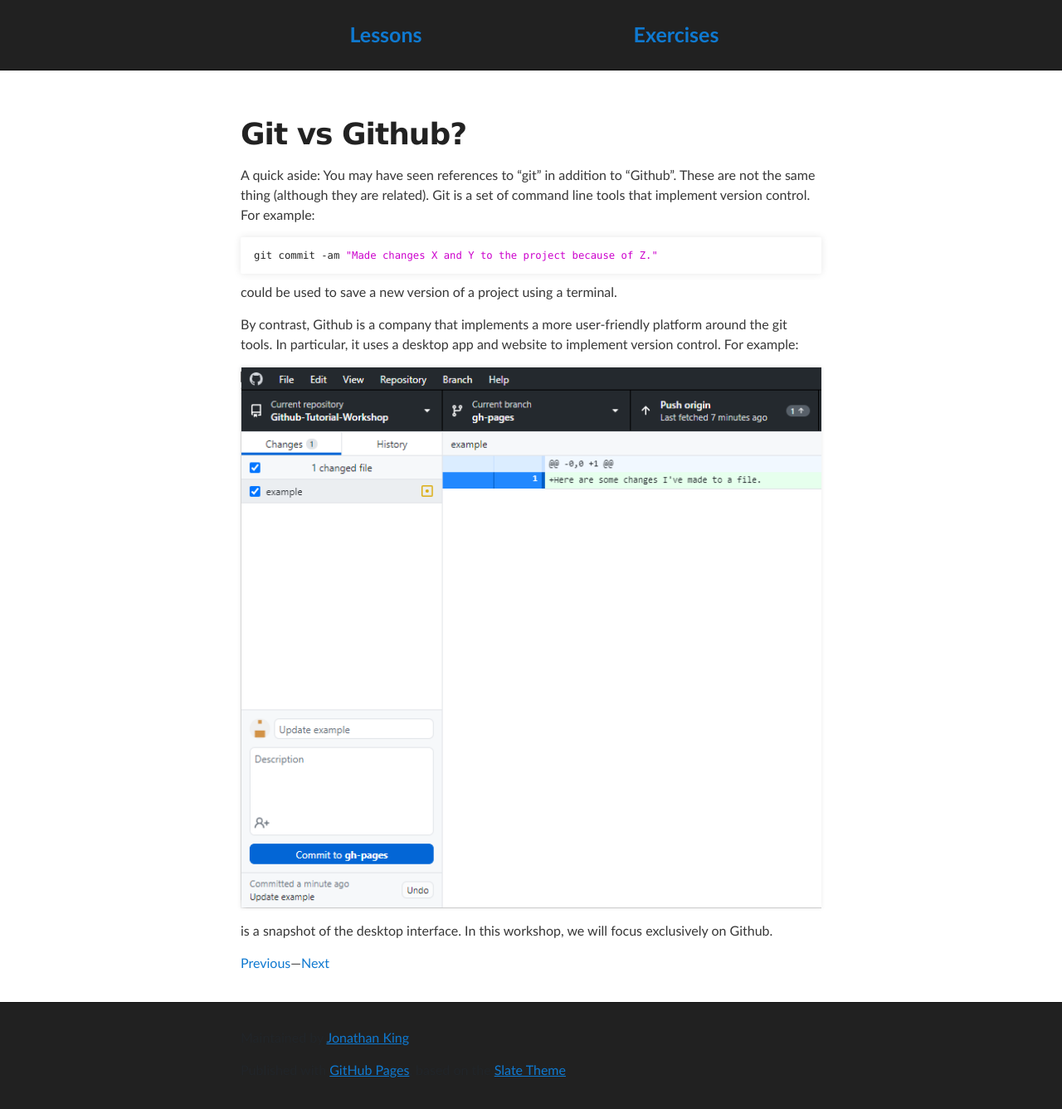
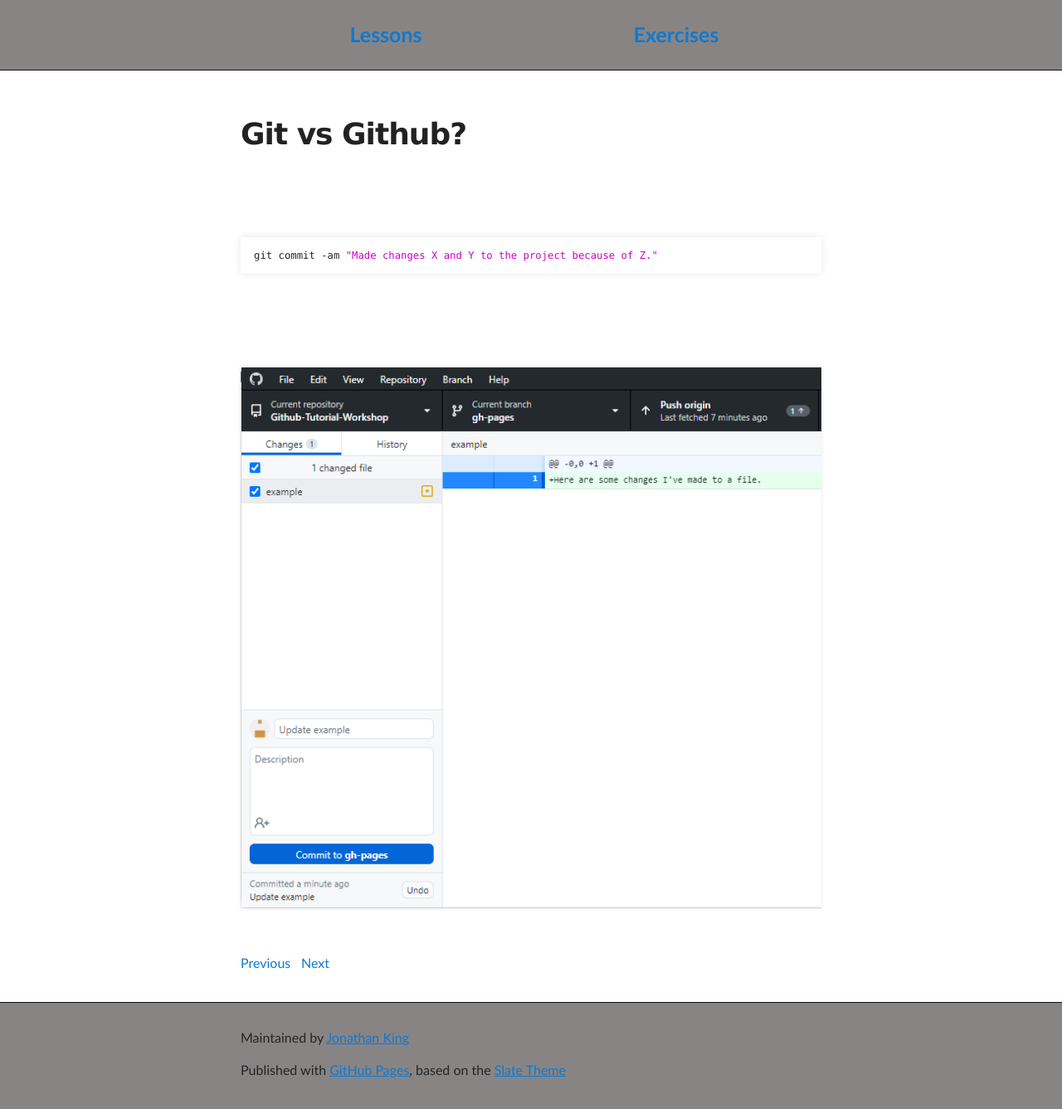
Before and after one commit to JonKing93/Github-Tutorial-Workshop, a Jekyll site: the page built from workshop/git-vs-github.md, in a window 1280 px wide. Shown: the whole page at 83% size. Built offline with Jekyll 4.4.1, drawn with Linux system fonts in a browser that asks for light colours.

Commit message:
Return to slate style

```diff
--- a/assets/css/simple_style.css
+++ b/assets/css/simple_style.css
@@ -8,9 +8,9 @@ Default colors and fonts
 body {
   box-sizing: border-box;
 
-  /* White background with black font */
-  background: #212121;
-  color:#373737;
+  /* Black background with white font -- header and footer */
+  background: #898484;
+  color:#fff;
 
   /* Make the font look nice */
   font-size: 16px;
@@ -21,7 +21,6 @@ body {
 
 header {
   /* Fonts in the header (mostly the nav bar) */
-  color: #212529;
   text-align: center;
   text-decoration: none;
   font-size: 25px;
```
